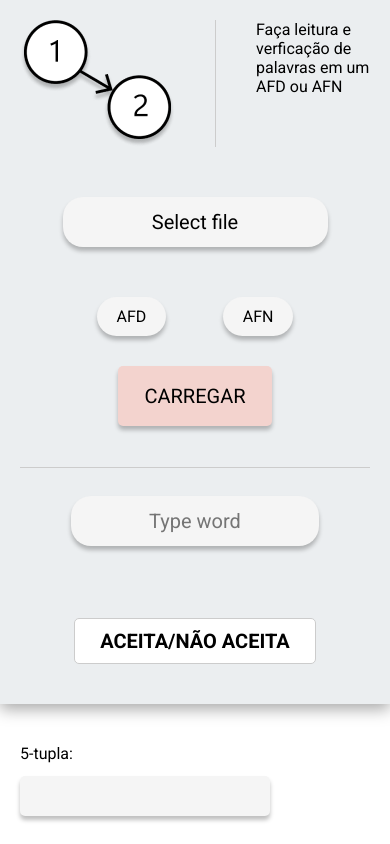
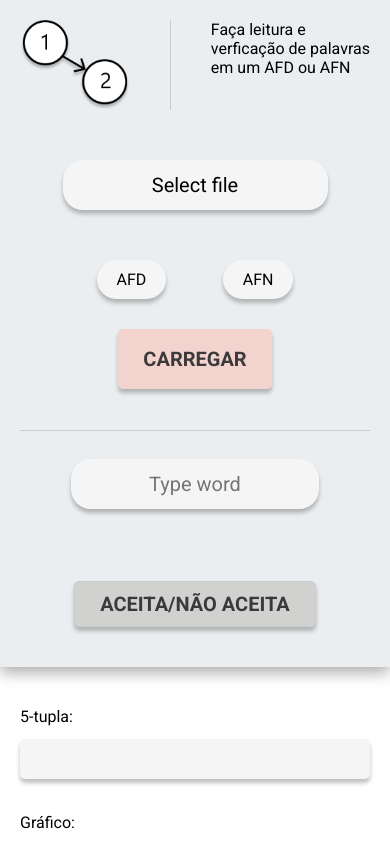
Before and after one commit to vitorianatalia/trabalho_lfa_frontend, a plain HTML site: page index.html in a window 390 px wide. Shown: the top 844 px of the page. Drawn offline with Linux system fonts and the light colour scheme.

Commit message:
update style

```diff
--- a/styles.css
+++ b/styles.css
@@ -30,7 +30,7 @@
 }
 
 .automata-doc {
-  padding: 38px 0 47px;
+  padding: 38px 0 30px;
   display: flex;
   flex-direction: column;
   border-bottom: 1px solid #ccc;
@@ -120,6 +120,8 @@ input#docpicker {
   box-shadow: 0px 4px 4px rgba(0, 0, 0, 0.25);
   padding: 5px 10px;
   text-align: center;
+  font-weight: bold;
+  color: rgb(59, 58, 59);
   width: 154px;
   margin: 0 auto;
   text-transform: uppercase;
@@ -171,7 +173,7 @@ input#docpicker {
   outline: 0;
 }
 .automata-wording .automata-response {
-  background-color: white;
+  background-color: rgb(209, 209, 208);
   border: 1px solid #ccc;
   border-radius: 5px;
   padding: 10px 20px;
@@ -180,8 +182,11 @@ input#docpicker {
   width: 200px;
   text-transform: uppercase;
   font-size: 20px;
+  color: rgb(59, 58, 59);
   font-weight: bold;
   cursor: not-allowed;
+  box-shadow: 0px 4px 4px rgba(0, 0, 0, 0.25);
+
 }
 
 .automata-wording .automata-response.accepts-lfa {
@@ -347,6 +352,11 @@ input#docpicker {
   .container {
     flex-direction: column;
   }
+
+  .header img {
+    height: 90px;
+  }
+
   .left-column {
     max-width: unset;
     padding-bottom: 40px;
@@ -361,14 +371,21 @@ input#docpicker {
   .automata-wording {
     padding-top: 28px;
   }
+
   .automata-wording input#automata-word {
     margin-bottom: 50px;
   }
+
   .right-column {
     width: unset;
     padding: 20px;
     margin: unset;
   }
+
+  .right-column .automata-tupla .automata-tupla-box, .right-column .automata-graph .automata-graph-box {
+    width: unset;
+  }
+
   .right-column .credits {
     bottom: unset;
   }
```
